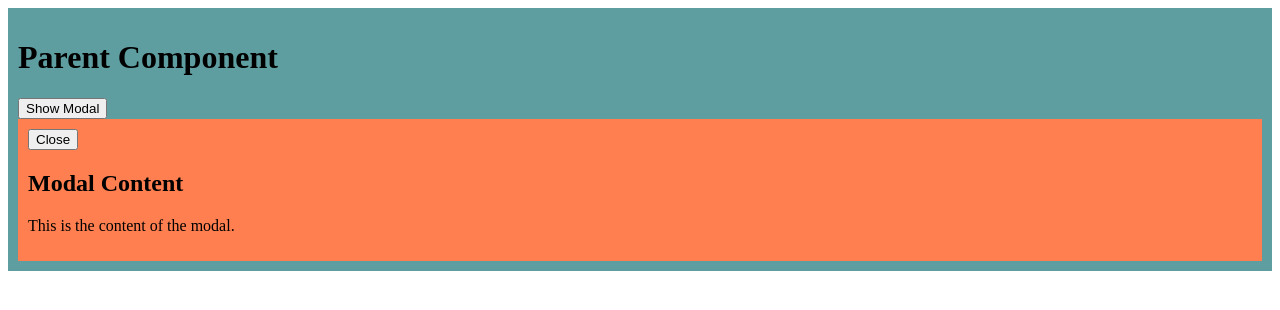
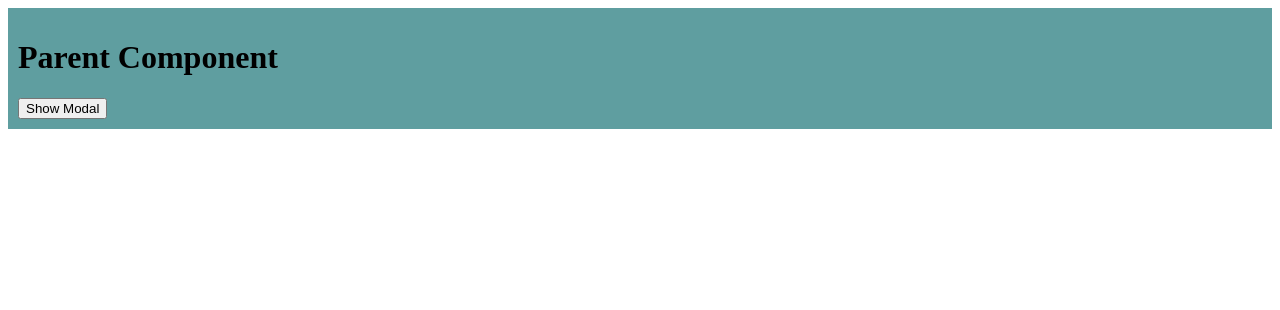
Before and after one commit to acciojob/react-composition-2-anjupatil, a React app: page / in a window 1280 px wide. Shown: the top 310 px of the page. Built offline with nearby package versions, Linux system fonts and the light colour scheme.

Commit message:
submitting code-Fri May 19 2023 00:11:37 GMT+0530 (India Standard Time)

```diff
--- a/src/components/Modal.js
+++ b/src/components/Modal.js
@@ -1,16 +1,20 @@
-import React, { useState } from "react";
+import React from "react";
 
-const Modal=({show,onClose,children})=>{
-    return(
-        <div className={`modal-overlay ${show? "show":"hide"}`}>
+const Modal = ({ show, onClose, children }) => {
+  if (!show) {
+    return null; // Don't render the modal if show is false
+  }
+
+  return (
+    <div className="modal-overlay">
       <div className="modal-dialog">
         <button className="modal-close" onClick={onClose}>
           Close
-
         </button>
         {children}
       </div>
     </div>
-    )
-}
+  );
+};
+
 export default Modal;
--- a/src/components/Parent.js
+++ b/src/components/Parent.js
@@ -1,7 +1,7 @@
 import React, { useState } from "react";
 import Modal from "./Modal";
 const Parent=()=>{
-    const [showModal,setShowModal]=useState(true);
+    const [showModal,setShowModal]=useState(false);
 
     const handleButtonClick=()=>{
         setShowModal(true);
--- a/src/styles/App.css
+++ b/src/styles/App.css
@@ -1,12 +1,6 @@
 
 
-  .modal-overlay.show {
-    display:block;
-  }
 
-  .modal-overlay.hide {
-    display: none;
-  }
   .parent{
     background-color: cadetblue;
     padding: 10px;
```
Lines whose indentation alone changed are shown as unchanged.
